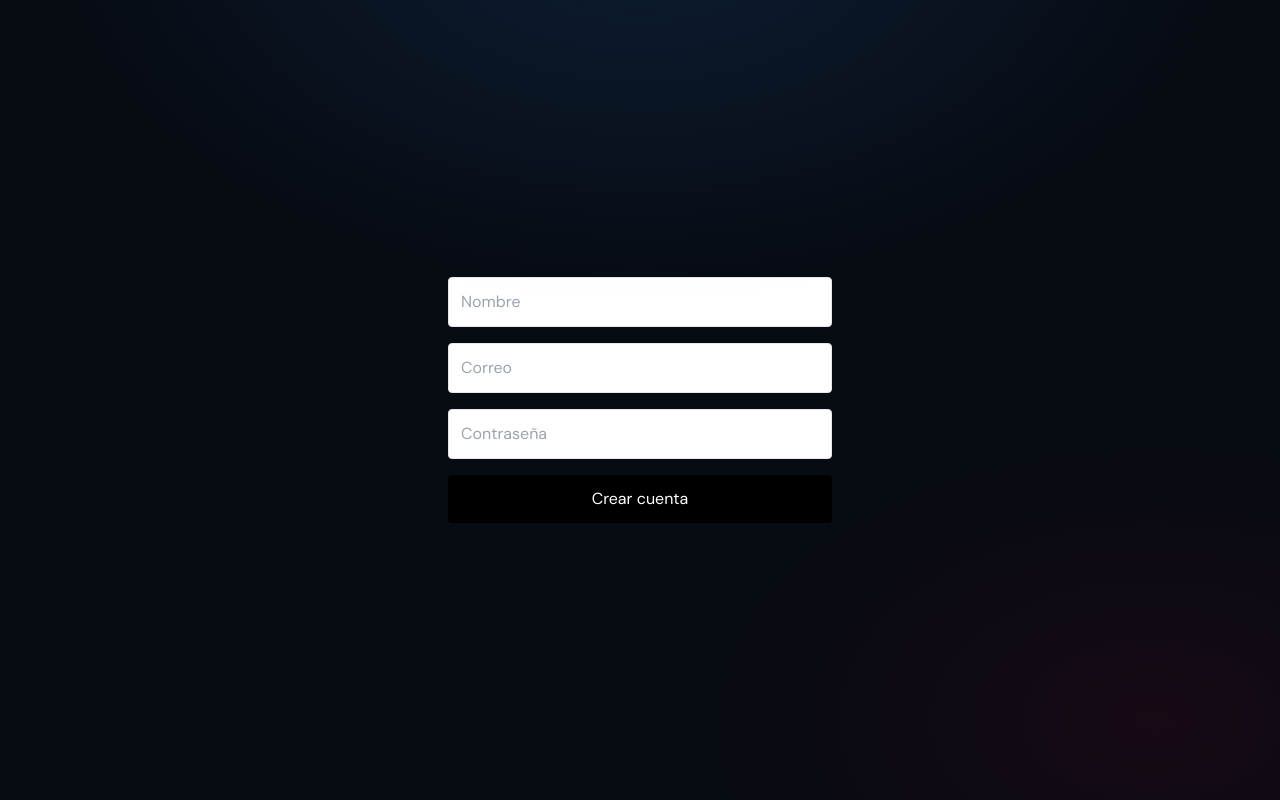
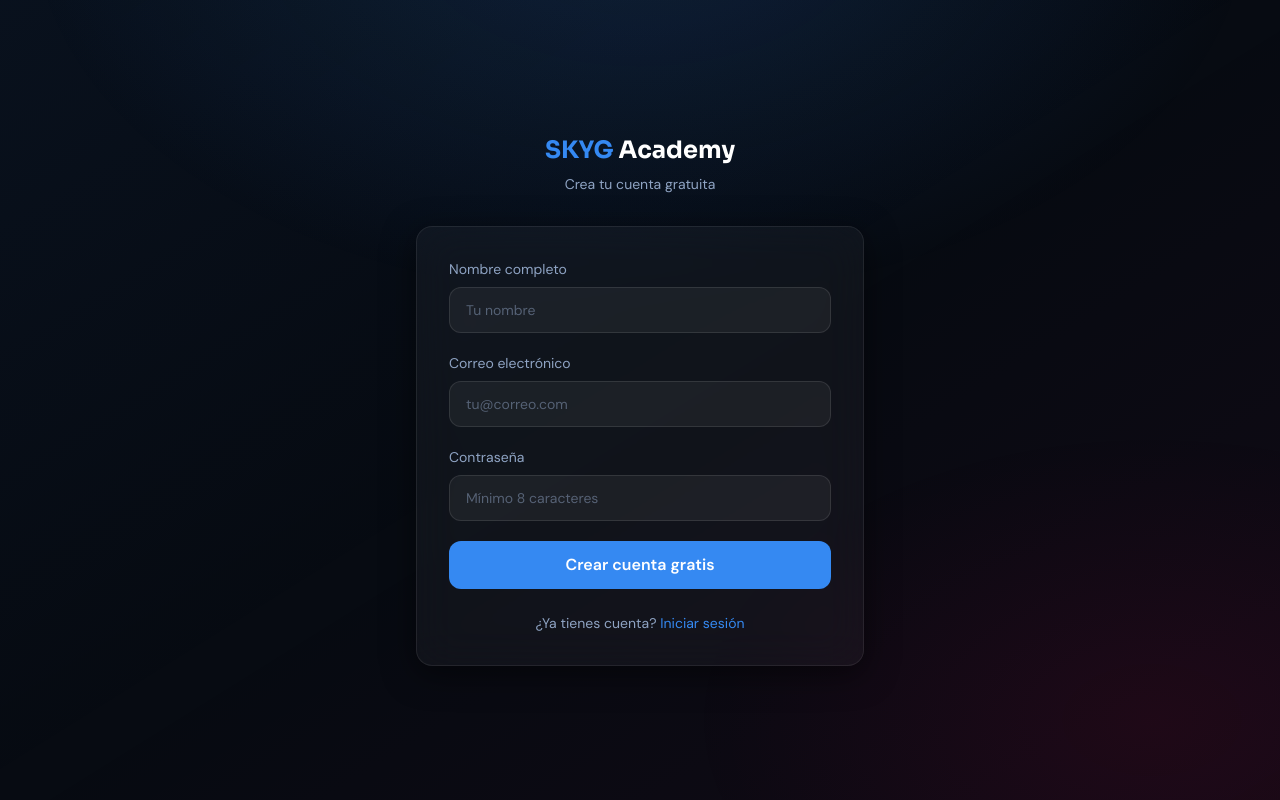
Before and after one commit to skygmkt-coder/skyg-academy-template, a Next.js app: page /registro in a window 1280 px wide. Built offline with nearby package versions, Linux system fonts and the light colour scheme.

Commit message:
Update page.tsx

```diff
--- a/app/(auth)/registro/page.tsx
+++ b/app/(auth)/registro/page.tsx
@@ -1,42 +1,110 @@
-"use client";
-
+import Link from "next/link";
 import { signUp } from "./actions";
 
-export default function RegistroPage() {
+export default function RegistroPage({
+  searchParams,
+}: {
+  searchParams: { error?: string };
+}) {
   return (
-    <div className="min-h-screen flex items-center justify-center">
+    <div className="min-h-screen flex items-center justify-center px-4">
+      <div className="absolute inset-0 bg-gradient-to-br from-primary/5 via-transparent to-accent/5 pointer-events-none" />
+
+      <div className="relative w-full max-w-md">
+        <div className="text-center mb-8">
+          <Link
+            href="/"
+            className="font-display font-bold text-2xl"
+          >
+            <span className="text-primary">
+              SKYG
+            </span>
+            <span className="text-white">
+              {" "}
+              Academy
+            </span>
+          </Link>
+
+          <p className="text-muted mt-2 text-sm">
+            Crea tu cuenta gratuita
+          </p>
+        </div>
+
+        <div className="glass rounded-2xl p-8 border border-white/10 shadow-card">
+          {searchParams.error && (
+            <div className="mb-6 bg-accent/10 border border-accent/20 text-accent text-sm px-4 py-3 rounded-xl">
+              {decodeURIComponent(
+                searchParams.error
+              )}
+            </div>
+          )}
+
           <form
             action={signUp}
-        className="flex flex-col gap-4 w-full max-w-sm"
+            className="space-y-5"
           >
-        <input
-          type="text"
-          name="full_name"
-          placeholder="Nombre"
-          className="border p-3 rounded"
-        />
+            <div>
+              <label className="text-sm text-muted mb-2 block">
+                Nombre completo
+              </label>
 
               <input
-          type="email"
-          name="email"
-          placeholder="Correo"
-          className="border p-3 rounded"
+                name="full_name"
+                type="text"
+                required
+                placeholder="Tu nombre"
+                className="w-full bg-white/5 border border-white/10 rounded-xl px-4 py-3 text-white placeholder-muted/50 focus:outline-none focus:border-primary/50 transition-colors text-sm"
               />
+            </div>
+
+            <div>
+              <label className="text-sm text-muted mb-2 block">
+                Correo electrónico
+              </label>
 
               <input
+                name="email"
+                type="email"
+                required
+                placeholder="tu@correo.com"
+                className="w-full bg-white/5 border border-white/10 rounded-xl px-4 py-3 text-white placeholder-muted/50 focus:outline-none focus:border-primary/50 transition-colors text-sm"
+              />
+            </div>
+
+            <div>
+              <label className="text-sm text-muted mb-2 block">
+                Contraseña
+              </label>
+
+              <input
+                name="password"
                 type="password"
-          name="password"
-          placeholder="Contraseña"
-          className="border p-3 rounded"
+                required
+                minLength={8}
+                placeholder="Mínimo 8 caracteres"
+                className="w-full bg-white/5 border border-white/10 rounded-xl px-4 py-3 text-white placeholder-muted/50 focus:outline-none focus:border-primary/50 transition-colors text-sm"
               />
+            </div>
 
             <button
               type="submit"
-          className="bg-black text-white p-3 rounded"
+              className="w-full bg-primary hover:bg-primary-dark text-white font-semibold py-3 rounded-xl transition-all hover:shadow-glow"
             >
-          Crear cuenta
+              Crear cuenta gratis
             </button>
           </form>
+
+          <p className="text-center text-sm text-muted mt-6">
+            ¿Ya tienes cuenta?{" "}
+            <Link
+              href="/login"
+              className="text-primary hover:underline"
+            >
+              Iniciar sesión
+            </Link>
+          </p>
+        </div>
+      </div>
     </div>
   );
 }
```
Lines whose indentation alone changed are shown as unchanged.
